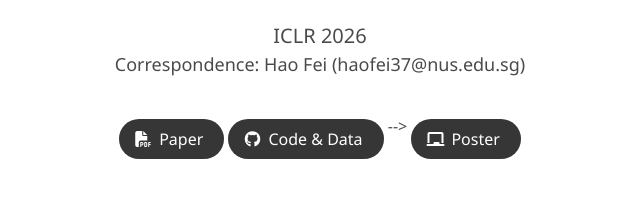
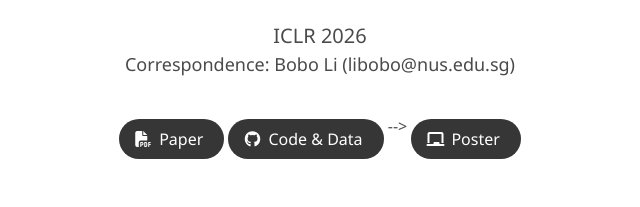
Before and after one commit to HitEmotion/HitEmotion.github.io, a plain HTML site: page index.html in a window 1280 px wide. Shown: the part 372-579 px from the top of the page, 320-960 px from the left. Drawn offline with nearby package versions, Linux system fonts and the light colour scheme; some icons are missing; a web font is replaced by a local one.

Commit message:
Update index.html

```diff
--- a/index.html
+++ b/index.html
@@ -73,7 +73,7 @@
             </span>
             <br>
             <span class="author-block" style="font-size: 18px;">
-              Correspondence: Hao Fei (haofei37@nus.edu.sg)
+              Correspondence: Bobo Li (libobo@nus.edu.sg)
             </span>
 
             <br><br>
```
